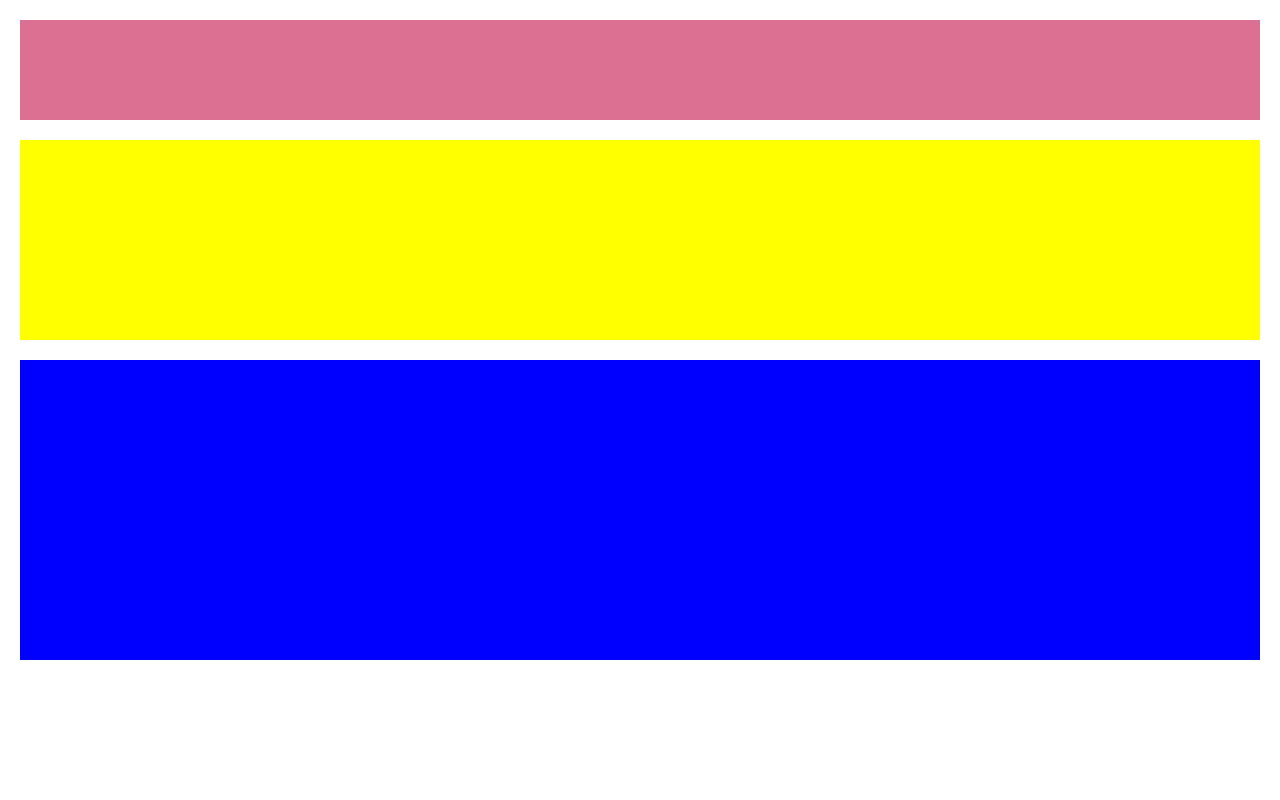
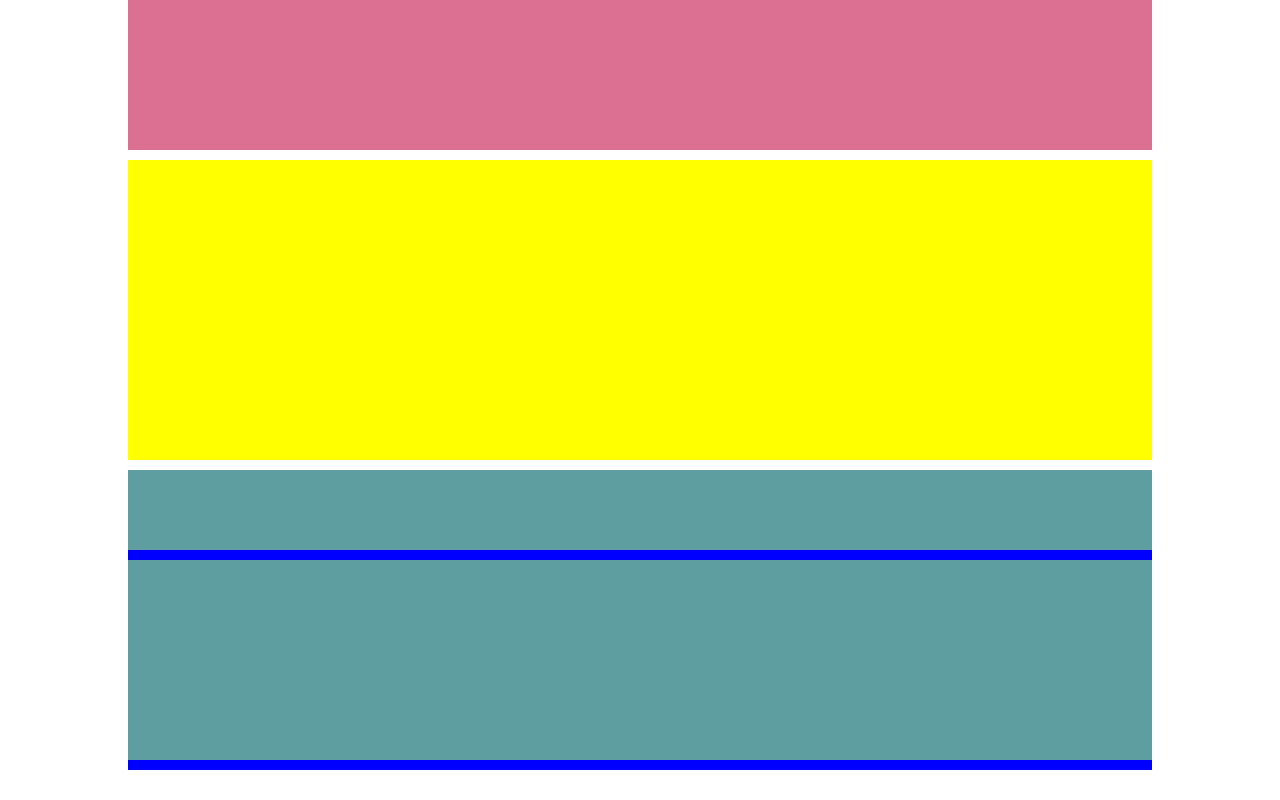
Before and after one commit to Antoniok2/htmlcss-struttura-wp, a plain HTML site: page index.html in a window 1280 px wide. Drawn offline with Linux system fonts and the light colour scheme.

Commit message:
finish contenitore 2

```diff
--- a/css/style.css
+++ b/css/style.css
@@ -4,31 +4,32 @@
     box-sizing: border-box;
 }
 
+.container {
+    width: 80%;
+    margin: 0 auto;
+}
+
 /* qui trovo l'intestazione */
 .intestazione{
-    height: 100px;
-    margin-top: 20px;
+    height: 150px;
+    margin-bottom: 10px;
+
 
         /* regole debug */
     background-color: palevioletred;
 }
 
 .contenitore1{
-    height: 200px;
-    margin: 20px 0;
+    height: 300px;
 
     /* regole debug */
     background-color: yellow;
+    margin-bottom: 10px;
 }
 
-.intestazione, .contenitore1, .contenitore2{
-    margin-left: 20px;
-    margin-right: 20px;
-}
 
 .contenitore2{
     height: 300px;
-
     /* regole di debug */
     background-color: blue;
 }
@@ -38,3 +39,43 @@
     display: table;
     clear: both;
 }
+
+.leadership{
+    height: 80px;
+    width: 100%;
+
+    /* regole debug */
+    background-color: cadetblue;
+}
+
+.testosx{
+    height: 200px;
+    width: 25%;
+    float: left;
+    margin-top: 10px;
+
+    /* regole debug */
+    background-color: cadetblue;
+}
+
+.testodx{
+    height: 200px;
+    width: 50%;
+    float: left;
+    margin-top: 10px;
+
+
+    /* regole debug */
+    background-color: cadetblue;
+}
+
+.testocentrale{
+    height: 200px;
+    width: 25%;
+    float: left;
+    margin-top: 10px;
+
+
+    /* regole debug */
+    background-color: cadetblue;
+}
--- a/index.html
+++ b/index.html
@@ -11,6 +11,7 @@
 
 <body>
 
+    <div class="container">
         <!-- Intestazione pagina -->
         <header>
             <div class="intestazione">
@@ -21,17 +22,31 @@
 
         <!-- corpo della pagina -->
         <main>
+                <!-- creato primo contenitore -->
             <section class="contenitore1">
 
             </section>
 
+                <!-- creato 2 contenitore -->
             <section class="contenitore2">
                 <div class="clearfix">
+                    <div class="leadership">
 
                     </div>
 
+                    <div class="testosx">
+
+                    </div>
+
+                    <div class="testocentrale">
+
+                    </div>
+
+                    <div class="testodx">
+
+                    </div>
+                </div>
             </section>
-
         </main>
 
         <!--Fine della pagina  -->
@@ -39,6 +54,8 @@
 
 
         </footer>
+    </div>
+
 
 
 
```
Lines whose indentation alone changed are shown as unchanged.
